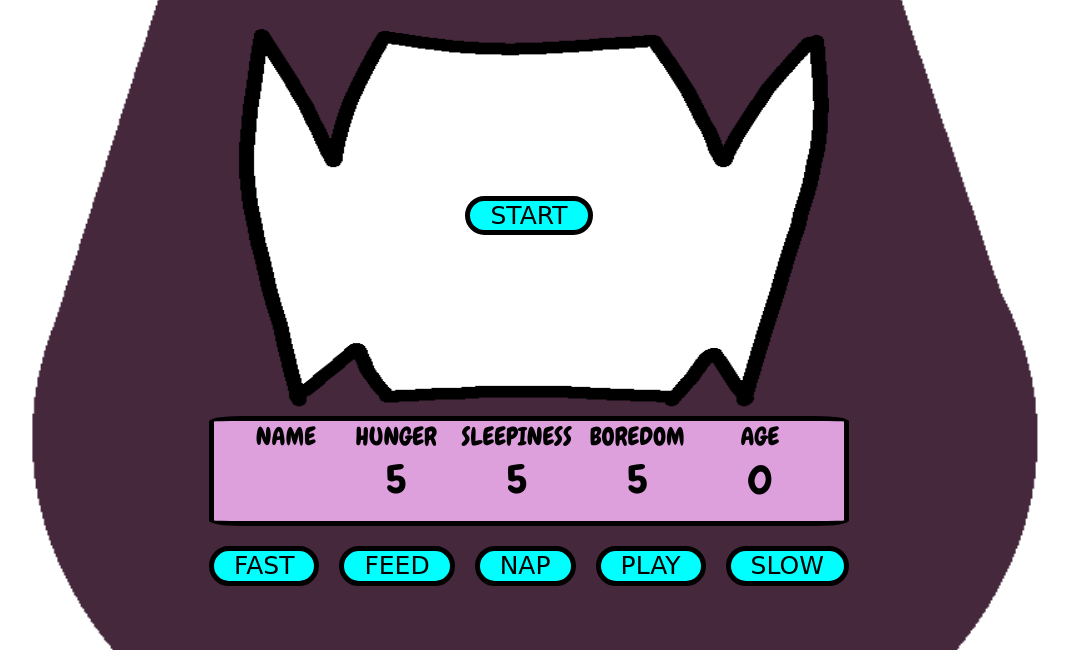
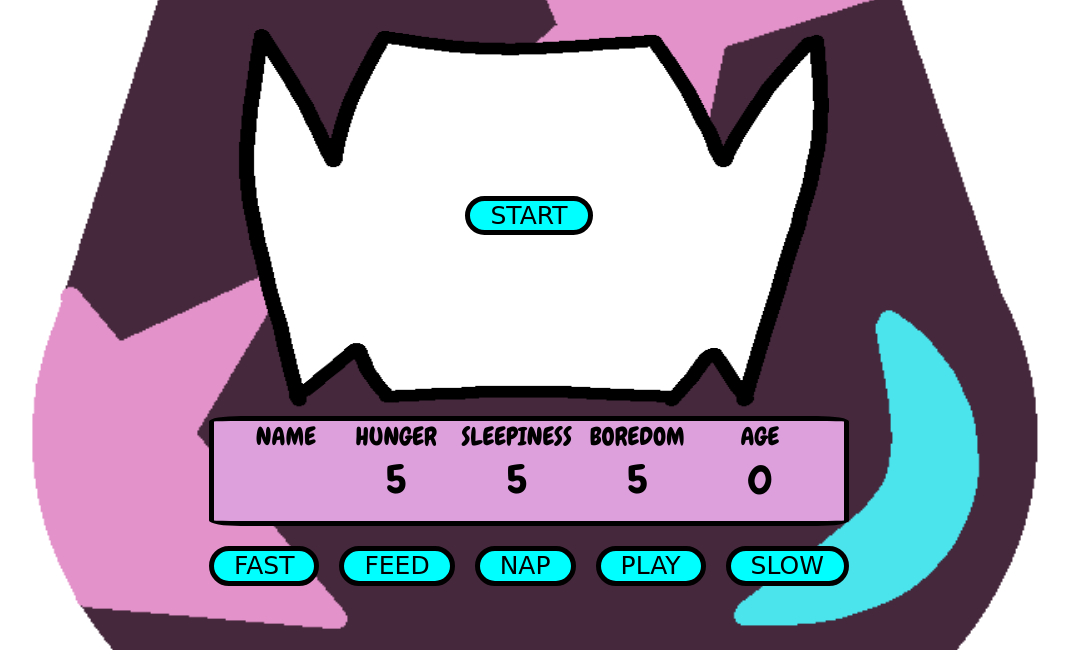
Before and after one commit to philgermano/Vitual-pet-project, a plain HTML site: page index.html in a window 1280 px wide. Shown: the part 308-958 px from the top of the page, without its empty margins (111-1180 px from the left). Drawn offline with Linux system fonts and the light colour scheme; a web font is replaced by a local one.

Commit message:
color added to device background.

```diff
--- a/css/style.css
+++ b/css/style.css
@@ -7,7 +7,7 @@
 
 body{
     height: 800px;
-    background-image: url('../art/device/egg-back.png');
+    background-image: url('../art/device/egg-back-detail.png');
     background-repeat: no-repeat;
     background-size: 1200px ;
     background-position: center top;
```
Also changed, not shown: art/device/egg-back-detail.png (added), 1 other file.
